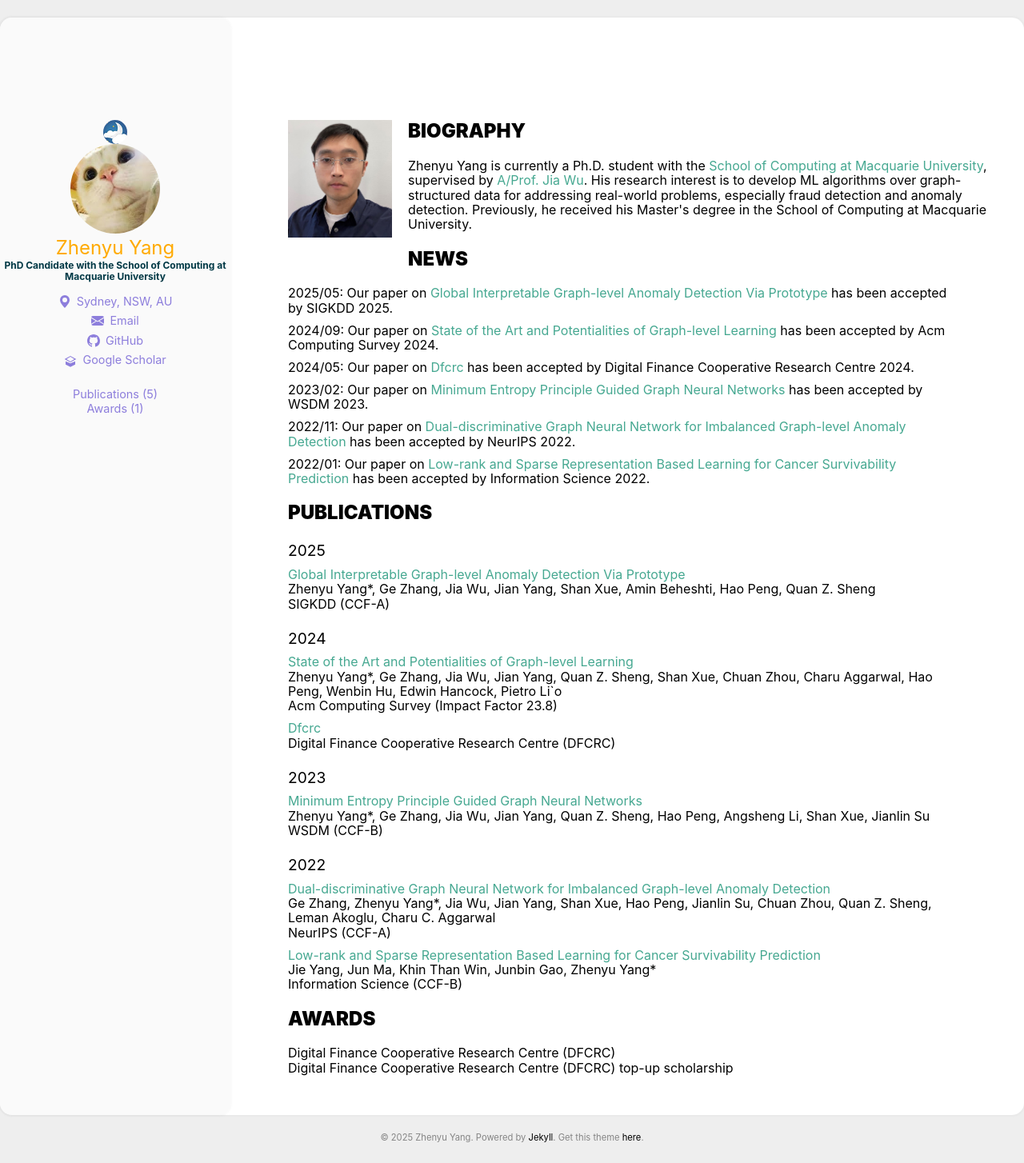
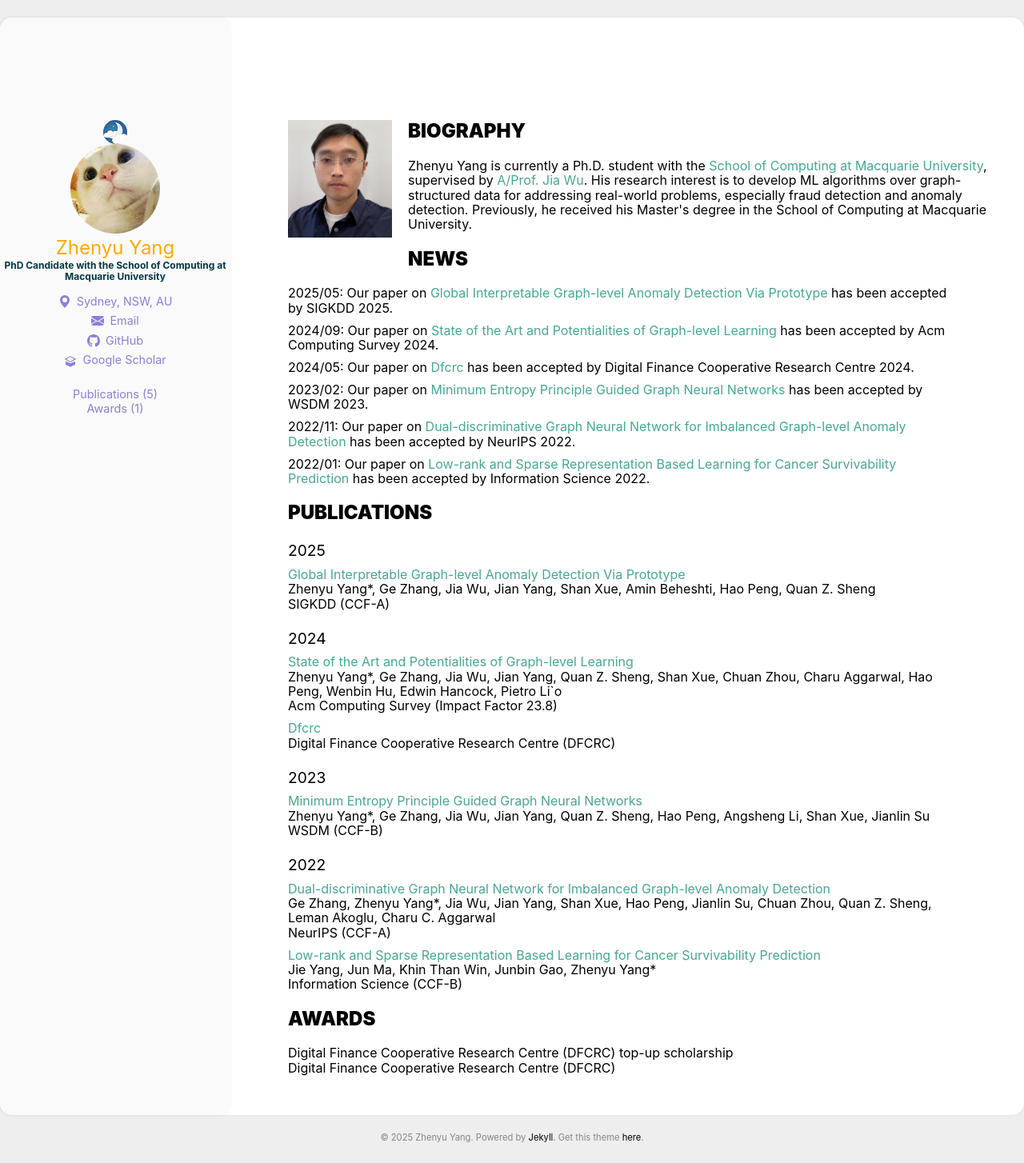
Before and after one commit to ZhenyuYangMQ/ZhenyuYangMQ.github.io, a Jekyll site: the page built from index.html, in a window 1280 px wide. Shown: the whole page at 80% size. Built offline with Jekyll 4.4.1, drawn with Linux system fonts in a browser that asks for light colours.

Commit message:
Update archive.html

```diff
--- a/_includes/archive.html
+++ b/_includes/archive.html
@@ -119,11 +119,11 @@
       {% for post in site.posts %}
         {% if post.categories contains "Awards" and post.venues and post.awards %}
           <li>
+	    <div class='archive_title'>
+              {{ post.awards | escape }}
+            </div>
             <div class='archive_title'>
               {{ post.venues | escape }}
-            </div>
-            <div class='archive_title'>
-              {{ post.awards | escape }}
             </div>
           </li>
         {% endif %}
```
